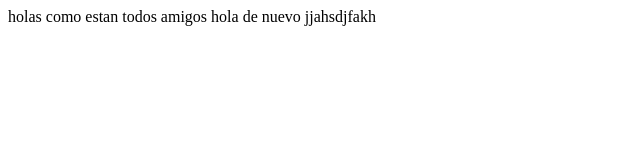
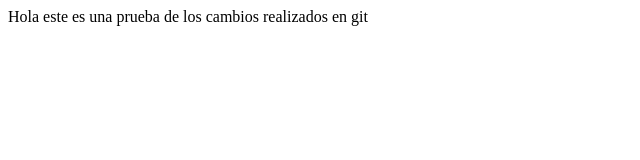
Before and after one commit to CarlosMS12/proyectoDemoCursoPrework, a plain HTML site: page index.html in a window 1280 px wide. Shown: the full height of the page, 0-640 px from the left. Drawn offline with Linux system fonts and the light colour scheme.

Commit message:
cambios agregados

```diff
--- a/index.html
+++ b/index.html
@@ -8,7 +8,7 @@
 </head>
 <body>
     <article>
-        holas como estan todos amigos hola de nuevo jjahsdjfakh
+        Hola este es una prueba de los cambios realizados en git
     </article>
 </body>
 </html>
```
